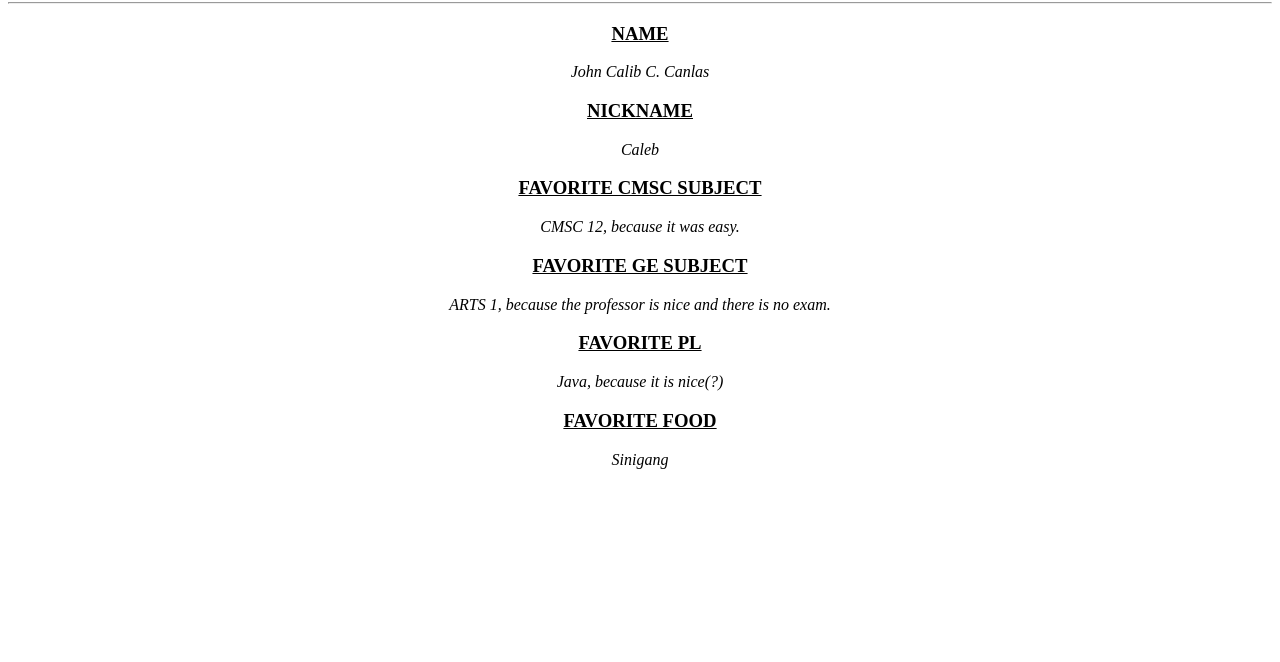
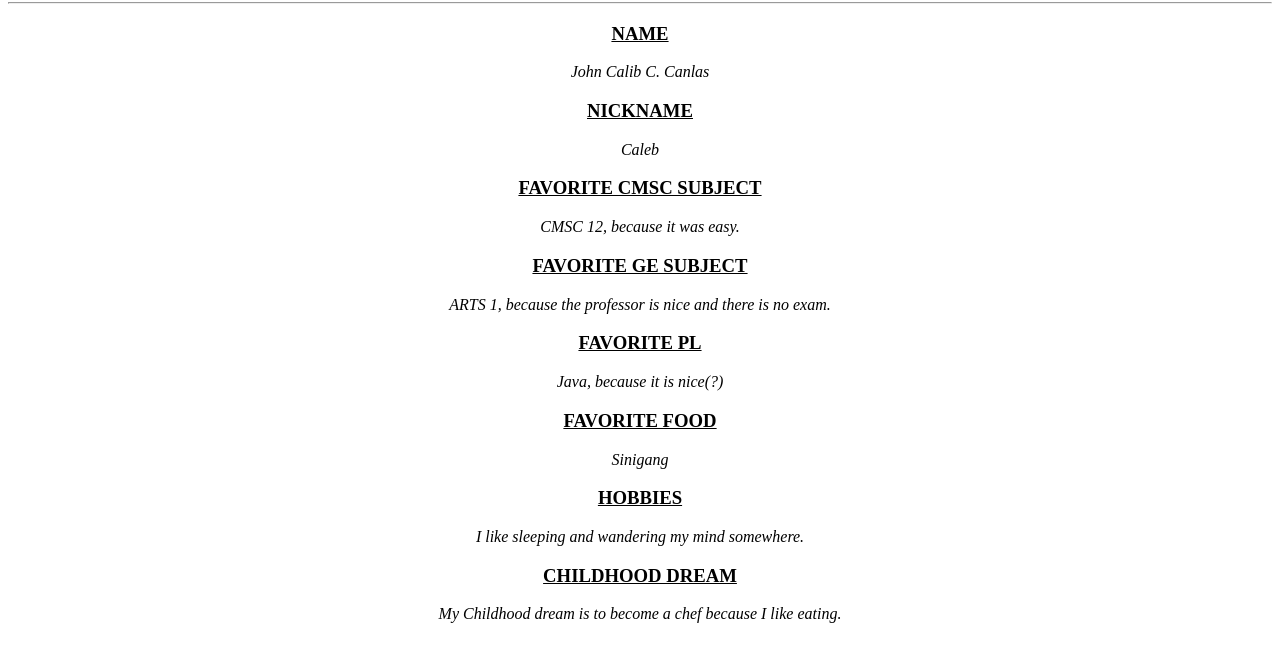
Before and after one commit to johncaleb/johncaleb.github.io, a plain HTML site: page exer1.html in a window 1280 px wide. Shown: the part 78-740 px from the top of the page. Drawn offline with Linux system fonts and the light colour scheme.

Commit message:
added extra

```diff
--- a/exer1.html
+++ b/exer1.html
@@ -20,5 +20,9 @@
 	<p>Java, because it is nice(?)</p>
 	<h3>FAVORITE FOOD</h3>
 	<p>Sinigang</p>
+	<h3>Hobbies</h3>
+	<p>I like sleeping and wandering my mind somewhere.</p>
+	<h3>Childhood Dream</h3>
+	<p>My Childhood dream is to become a chef because I like eating.</p>
 </body>
 </html>
```
